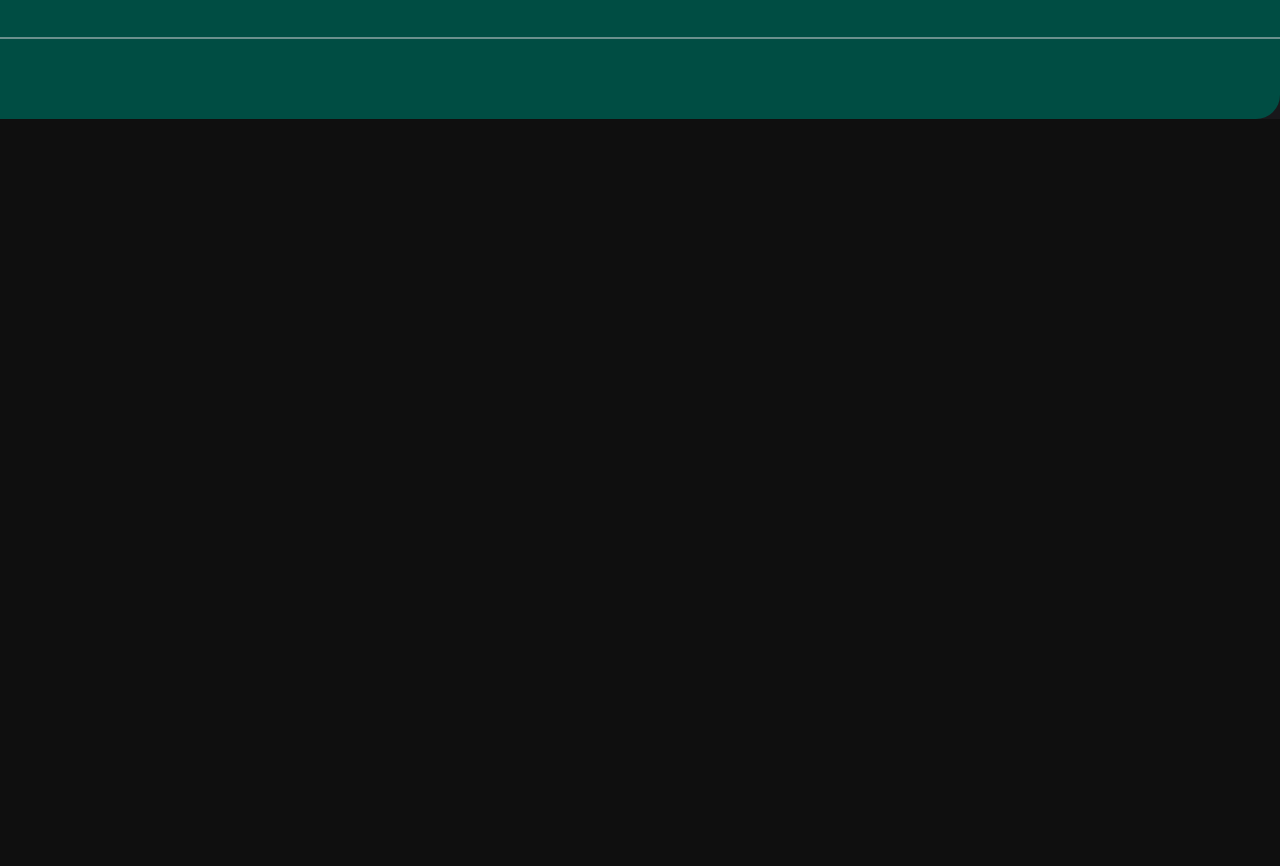
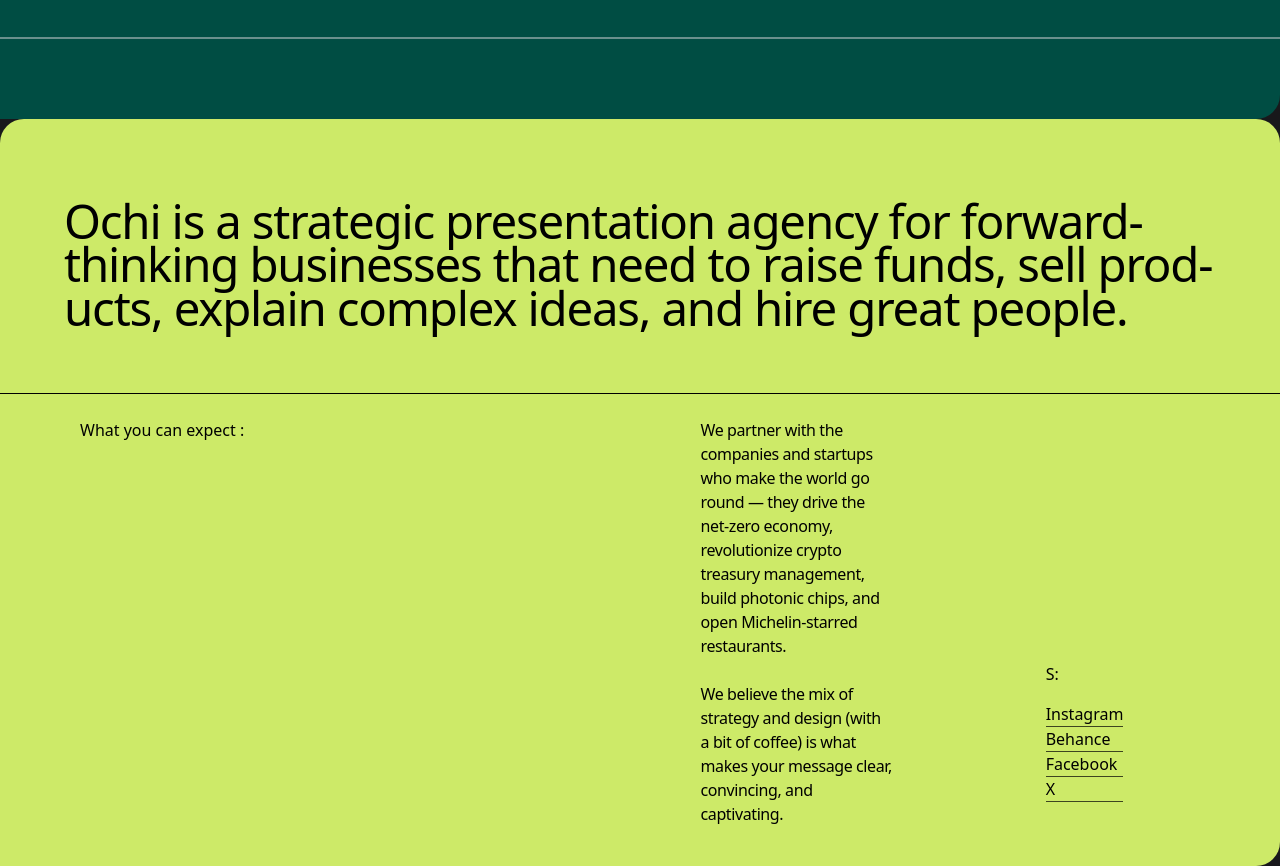
Before and after one commit to ratanz/ochi, a React (Vite) app: page / in a window 1280 px wide. Shown: the part 1079-1945 px from the top of the page. Before the commit the page ends 1198 px from the top, so only its background shows below. Built offline with nearby package versions, Linux system fonts and the light colour scheme.

Commit message:
about v1

```diff
--- a/src/App.jsx
+++ b/src/App.jsx
@@ -2,6 +2,7 @@
 import LandingPage from './components/LandingPage'
 import Marquee from './components/Marquee'
 import Navbar from './components/Navbar'
+import About from './components/About'
 
 function App() {
 
@@ -11,6 +12,7 @@
         <Navbar/>
         <LandingPage/>
         <Marquee/>
+        <About/>
       </div>
     </>
   )
--- /dev/null
+++ b/src/components/About.jsx
@@ -0,0 +1,41 @@
+import React from 'react'
+
+const About = () => {
+  return (
+    <div className='w-full py-4 bg-[#CDEA68] text-black rounded-tl-3xl rounded-r-3xl'>
+
+      <div className='text-one p-16'>
+        <h1 className='font-["Neue_Montreal"] text-[3.7vw] leading-[3.4vw] tracking-tight'>Ochi is a strategic presentation agency for forward-thinking businesses
+          that need to raise funds, sell prod­ucts, ex­plain com­plex ideas, and hire great peo­ple.
+        </h1>
+      </div>
+
+      <p className='border-t'></p>
+
+      <div className="text-two  px-20 py-6 flex justify-between ">
+        <h2 className=''>What you can expect :</h2>
+
+        <div className='flex justify-around w-[45vw]'>
+          <p className='w-[15vw] tracking-tight'>
+            We partner with the companies and startups who make the world go round — they drive the net-zero economy, revolutionize crypto treasury management, build photonic chips, and open Michelin-starred restaurants.
+            <br />
+            <br />
+
+            We believe the mix of strategy and design (with a bit of coffee) is what makes your message clear, convincing, and captivating.
+          </p>
+
+          <div className="flex  justify-end mb-6 flex-col">
+            <h4 className='mb-4'>S:</h4>
+          {['Instagram', 'Behance', 'Facebook', 'X'].map((item, index) => (
+            <h1 key={index} className='border-b border-black/70 cursor-pointer'>
+              {item}
+            </h1>
+          ))}
+          </div>
+        </div>
+      </div>
+    </div>
+  )
+}
+
+export default About
--- a/src/components/Marquee.jsx
+++ b/src/components/Marquee.jsx
@@ -4,7 +4,7 @@
 const Marquee = () => {
     return (
         <div className='w-full py-20 bg-[#004D43] rounded-tl-3xl rounded-r-3xl'>
-            <div className='text border-t-2 border-b-2 border-zinc-300/50 flex gap-10 whitespace-nowrap overflow-hidden '>
+            <div className='text border-t-2 border-b-2 border-zinc-300/50 flex gap-8 whitespace-nowrap overflow-hidden '>
                 <motion.h1
                 className='text-[17vw] leading-none font-["Founders Grotesk"] font-semibold uppercase mb-4 '>we are ochi</motion.h1>
                 <motion.h1
--- a/src/index.css
+++ b/src/index.css
@@ -1,4 +1,9 @@
 @import "tailwindcss";
+
+
+::-webkit-scrollbar {
+  display: none;
+}
 
 * {
     box-sizing: border-box;
```
